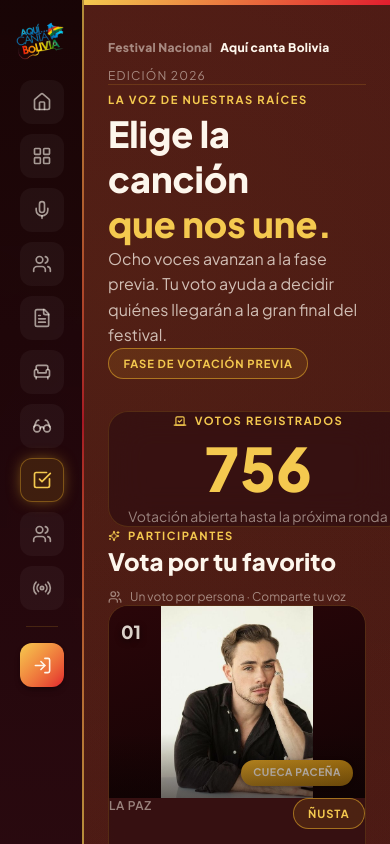
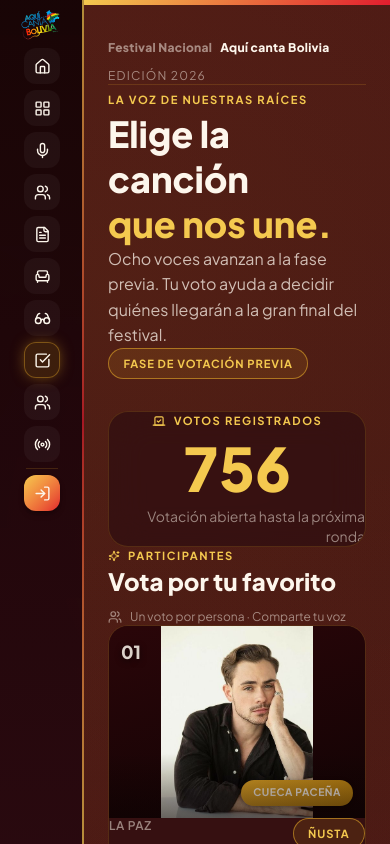
Before and after one commit to 69Sukuna/Senapi-AquiCanta, a Next.js app in the folder apps/web/: page /votacion-previa in a window 390 px wide. Shown: the top 844 px of the page. Built offline with nearby package versions, Linux system fonts and the light colour scheme.

Commit message:
Entrega 2

```diff
--- a/apps/web/src/app/votacion-previa/page.tsx
+++ b/apps/web/src/app/votacion-previa/page.tsx
@@ -46,7 +46,7 @@ export default function VotacionPreviaPage() {
           </div>
 
           <div
-            className="vt-card flex min-w-[300px] flex-col items-center gap-2 px-10 py-8 text-right"
+            className="vt-card flex w-full flex-col items-center gap-2 px-10 py-8 text-right sm:min-w-[300px] sm:w-auto"
             style={{ borderColor: 'var(--vt-border)' }}
           >
             <span className="vt-eyebrow flex items-center gap-2">
--- a/apps/web/src/app/votacion-vivo/page.tsx
+++ b/apps/web/src/app/votacion-vivo/page.tsx
@@ -52,7 +52,7 @@ export default function VotacionVivoPage() {
           </div>
 
           <div
-            className="vt-card flex min-w-[300px] flex-col items-center gap-2 px-10 py-8 text-center"
+            className="vt-card flex w-full flex-col items-center gap-2 px-10 py-8 text-center sm:min-w-[300px] sm:w-auto"
             style={{ borderColor: 'var(--vt-border)' }}
           >
             <span className="vt-eyebrow flex items-center gap-2">
--- a/apps/web/src/components/Navbar.tsx
+++ b/apps/web/src/components/Navbar.tsx
@@ -1,6 +1,5 @@
 'use client';
 
-import { useState } from 'react';
 import Image from 'next/image';
 import Link from 'next/link';
 import { usePathname } from 'next/navigation';
@@ -33,7 +32,6 @@ const links = [
 
 export function Navbar() {
   const pathname = usePathname();
-  const [openFlyout, setOpenFlyout] = useState<number | null>(null);
 
   return (
     <header className="sticky top-0 z-50">
@@ -80,10 +78,10 @@ export function Navbar() {
       </nav>
 
       {/* Mobile rail — misma línea dorado-carmesí, ahora en el borde derecho */}
-      <nav className="fixed bottom-0 left-0 top-0 z-50 flex w-[84px] flex-col items-center overflow-y-auto bg-[linear-gradient(180deg,rgba(23,4,6,0.97)_0%,rgba(40,10,15,0.92)_100%)] py-5! lg:hidden">
+      <nav className="fixed bottom-0 left-0 top-0 z-50 flex w-[84px] flex-col items-center overflow-y-auto bg-[linear-gradient(180deg,rgba(23,4,6,0.97)_0%,rgba(40,10,15,0.92)_100%)] py-2! lg:hidden">
         <Link
           href={ROUTES.home}
-          className="mb-5! flex h-10 w-16 shrink-0 items-center justify-center"
+          className="mb-2! flex h-8 w-16 shrink-0 items-center justify-center"
         >
           <Image
             src="/images/logo_aquicanta.png"
@@ -95,64 +93,38 @@ export function Navbar() {
           />
         </Link>
 
-        <div className="flex flex-col gap-2.5">
-          {links.map(({ label, href, icon: Icon }, i) => {
+        <div className="flex flex-col gap-1.5">
+          {links.map(({ label, href, icon: Icon }) => {
             const active = pathname === href;
-            const open = openFlyout === i;
             return (
-              <div key={href} className="relative">
-                <button
-                  type="button"
-                  onClick={() => setOpenFlyout(open ? null : i)}
+              <Link
+                key={href}
+                href={href}
                 aria-label={label}
-                  className={`flex h-11 w-11 cursor-pointer items-center justify-center rounded-xl border transition-all duration-200 ${
+                title={label}
+                className={`flex h-9 w-9 items-center justify-center rounded-xl border transition-all duration-200 ${
                   active
                     ? 'border-[#e0a527]/40 bg-[#e0a527]/15 text-[#f4c94f] shadow-[0_0_16px_-4px_rgba(224,165,39,0.7)]'
-                      : open
-                        ? 'border-[#fdf6ec]/20 bg-[#fdf6ec]/[0.09] text-[#fdf6ec]'
-                        : 'border-transparent bg-[#fdf6ec]/[0.04] text-[#fdf6ec]/60'
+                    : 'border-transparent bg-[#fdf6ec]/[0.04] text-[#fdf6ec]/60 active:bg-[#fdf6ec]/[0.09] active:text-[#fdf6ec]'
                 }`}
               >
-                  <Icon size={20} />
-                </button>
-
-                {open && (
-                  <div className="absolute left-[54px] top-1/2 z-10 flex -translate-y-1/2 items-center">
-                    <span className="-mr-1! h-2 w-2 rotate-45 border-b border-l border-[#e0a527]/40 bg-[#280a0f]" />
-                    <Link
-                      href={href}
-                      onClick={() => setOpenFlyout(null)}
-                      className="whitespace-nowrap rounded-lg border border-[#e0a527]/40 bg-[#280a0f] px-4! py-2.5! text-sm font-semibold text-[#fdf6ec] shadow-lg shadow-black/40"
-                    >
-                      {label}
+                <Icon size={17} />
               </Link>
-                  </div>
-                )}
-              </div>
             );
           })}
         </div>
 
-        <div className="my-4! h-px w-8 bg-[#e0a527]/18" />
+        <div className="my-1.5! h-px w-8 bg-[#e0a527]/18" />
 
         <Link
           href={ROUTES.login}
-          className="flex h-11 w-11 items-center justify-center rounded-xl bg-linear-to-br from-[#f4c94f] to-[#e11d2e] text-[#200308] shadow-md shadow-black/25"
+          className="flex h-9 w-9 shrink-0 items-center justify-center rounded-xl bg-linear-to-br from-[#f4c94f] to-[#e11d2e] text-[#200308] shadow-md shadow-black/25"
         >
-          <LogIn size={19} />
+          <LogIn size={17} />
         </Link>
 
         <span className="pointer-events-none absolute inset-y-0 right-0 w-[2px] bg-linear-to-b from-[#f4c94f] via-[#e11d2e] to-[#f4c94f] opacity-70" />
       </nav>
-
-      {openFlyout !== null && (
-        <button
-          type="button"
-          aria-label="Cerrar menú"
-          onClick={() => setOpenFlyout(null)}
-          className="fixed inset-0 z-40 cursor-default lg:hidden"
-        />
-      )}
     </header>
   );
 }
```
Lines whose indentation alone changed are shown as unchanged.
